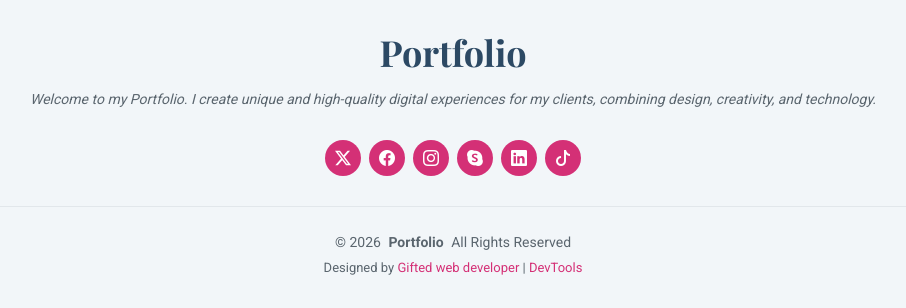
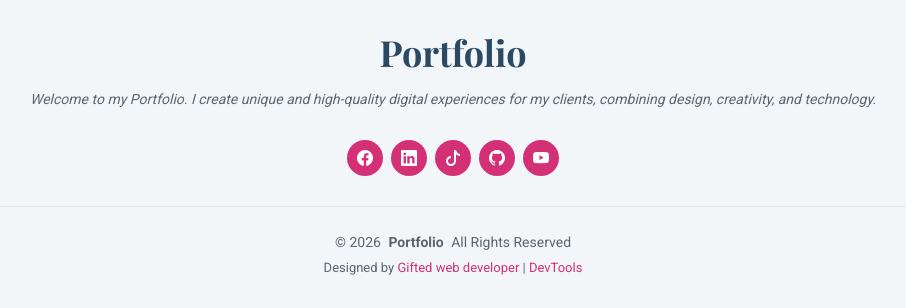
Before and after one commit to giftshee/portfolio, a Django app: page /about/ in a window 1280 px wide. Shown: the part 2301-2609 px from the top of the page, without its empty margins (187-1093 px from the left). Run offline with Django 5.2, Linux system fonts and the light colour scheme; data comes from the database, SQL or seed files in the repository; some libraries are stand-ins or nearby versions.

Commit message:
add social media links and update portfolio

```diff
--- a/templates/myapp/footer.html
+++ b/templates/myapp/footer.html
@@ -4,12 +4,11 @@
     <p>Welcome to my Portfolio. I create unique and high-quality digital experiences for my clients, combining design, creativity, and technology.</p>
 
     <div class="social-links d-flex justify-content-center">
-      <a href=""><i class="bi bi-twitter-x"></i></a>
-      <a href=""><i class="bi bi-facebook"></i></a>
-      <a href=""><i class="bi bi-instagram"></i></a>
-      <a href=""><i class="bi bi-skype"></i></a>
-      <a href=""><i class="bi bi-linkedin"></i></a>
+      <a href="https://www.facebook.com/giftwebdev/"><i class="bi bi-facebook"></i></a>
+      <a href="https://www.linkedin.com/in/gift-web-developer/"><i class="bi bi-linkedin"></i></a>
       <a href=""><i class="bi bi-tiktok"></i></a>
+      <a href="https://github.com/giftshee"><i class="bi bi-github"></i></a>
+      <a href="https://www.youtube.com/@GiftWebSolutions"><i class="bi bi-youtube"></i></a>
     </div>
 
     <div class="container">
```
